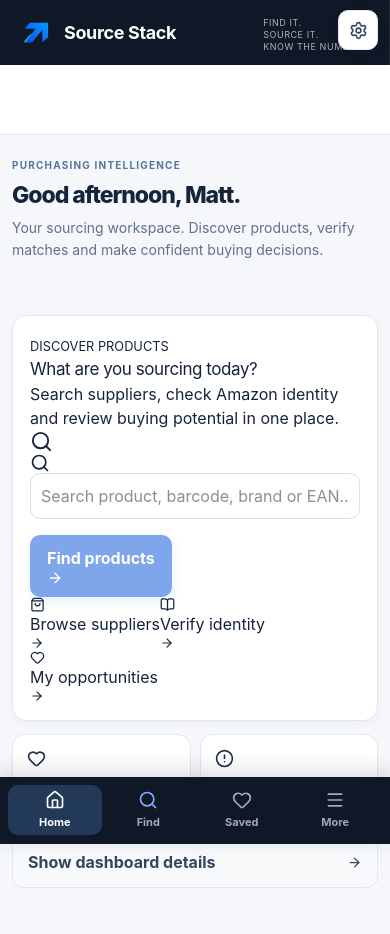
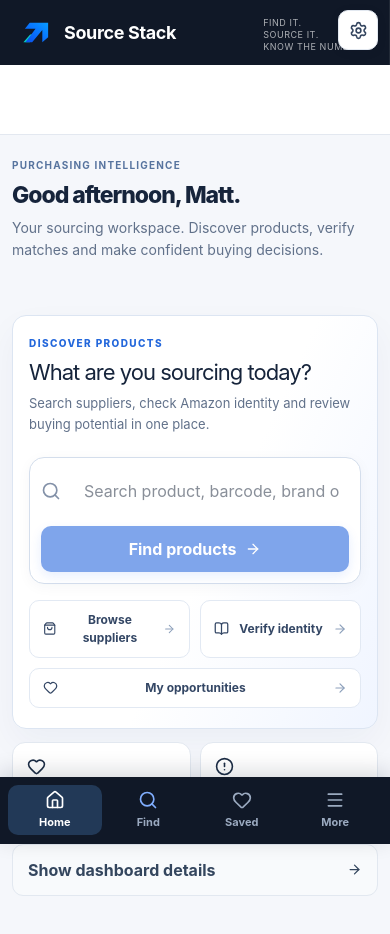
Before and after one commit to mattygribb-beep/stockwise, a Next.js app: page / in a window 390 px wide. Shown: the top 934 px of the page. Built offline with nearby package versions, Linux system fonts and the light colour scheme.

Commit message:
Release 2: premium search surface, dashboard metrics and responsive saved workspace

```diff
--- a/app/globals.css
+++ b/app/globals.css
@@ -265,3 +265,32 @@ table td{border-color:#edf0f5}
 @media(max-width:900px){.desktopNav{display:none}.page{padding:20px 16px 110px}.mobileNav button{min-height:48px}.mobileMore button{min-height:44px}}
 @media(max-width:600px){.page{padding:16px 12px 110px}.title h1{font-size:28px}.sectionHead{padding:16px}.metric{padding:15px}input,select,textarea{font-size:16px}}
 @media(prefers-reduced-motion:reduce){html{scroll-behavior:auto}button{transition:none}}
+
+
+/* Source Stack 2027 · Release 2 — product-led dashboard */
+.release2Search{padding:26px 28px!important;border:1px solid #dce5f2!important;background:linear-gradient(115deg,#fff 55%,#f0f5ff 100%)!important;box-shadow:0 14px 35px rgba(22,53,107,.045)!important}
+.release2SearchHeader{display:flex;justify-content:space-between;align-items:start;gap:20px;margin-bottom:22px}
+.release2SearchHeader small,.release2DashboardHeading small,.release2OpportunityIntro small{display:block;font-size:10px;letter-spacing:.14em;color:#2367db;font-weight:850}
+.release2SearchHeader h2{font-size:clamp(22px,2.4vw,30px);line-height:1.2;letter-spacing:-.045em;margin:8px 0}
+.release2SearchHeader p,.release2OpportunityIntro p{color:#61718a;font-size:13px;line-height:1.6;margin:0}
+.release2SearchIcon{display:grid;place-items:center;width:50px;height:50px;flex-shrink:0;border-radius:15px;background:#e7efff;color:#1b60d5}
+.release2SearchBar{display:flex;align-items:center;gap:13px;padding:8px 9px 8px 18px;border:1px solid #d4deec;border-radius:15px;background:#fff;box-shadow:0 3px 14px rgba(22,44,84,.04)}
+.release2SearchBar>svg{color:#8391a8;flex-shrink:0}
+.release2SearchBar input{flex:1;min-width:0;border:0!important;outline:none!important;box-shadow:none!important;background:transparent;font-size:14px}
+.release2SearchBar button{display:flex;align-items:center;justify-content:center;gap:9px;margin:0;white-space:nowrap}
+.release2QuickLinks{display:flex;gap:10px;flex-wrap:wrap;margin-top:16px}
+.release2QuickLinks button{display:flex;align-items:center;gap:8px;border:1px solid #e2e9f3;background:#fff;color:#344765;padding:10px 13px;border-radius:10px;font-size:12px;font-weight:700}
+.release2QuickLinks button:hover{border-color:#8aafea;background:#f7faff}
+.release2QuickLinks button svg:last-child{color:#8da0bb}
+.release2DashboardHeading{display:flex;justify-content:space-between;align-items:center;gap:12px;margin:22px 0 13px}
+.release2DashboardHeading h2{font-size:20px;letter-spacing:-.035em;margin:5px 0 0}
+.release2DashboardHeading button{display:flex;align-items:center;gap:7px;border:0;background:none;color:#2367db;font-weight:750;font-size:12px}
+.overviewCards .metric{border-radius:16px!important;min-height:138px!important;box-shadow:0 4px 20px rgba(22,44,84,.035)!important}
+.overviewCards .metric strong{font-size:clamp(22px,2vw,30px);letter-spacing:-.04em}
+.release2OpportunityIntro{display:flex;align-items:center;justify-content:space-between;gap:18px;margin-bottom:18px}
+.release2OpportunityIntro h2{margin:6px 0;font-size:22px;letter-spacing:-.035em}
+.release2OpportunityIntro button{display:flex;align-items:center;gap:8px;margin:0}
+.release2OpportunityTable{border:1px solid #e8edf4;border-radius:12px}
+.release2OpportunityTable th{background:#f7f9fd}
+.release2OpportunityTable td{vertical-align:middle}
+@media(max-width:700px){.release2Search{padding:20px 16px!important}.release2SearchIcon{display:none}.release2SearchBar{flex-wrap:wrap;padding:11px}.release2SearchBar input{width:calc(100% - 45px);flex:auto}.release2SearchBar button{width:100%}.release2QuickLinks{display:grid;grid-template-columns:1fr 1fr}.release2QuickLinks button{justify-content:space-between}.release2QuickLinks button:last-child{grid-column:1/-1}.release2OpportunityIntro{align-items:flex-start;flex-direction:column}.release2OpportunityTable{overflow:auto}}
```
